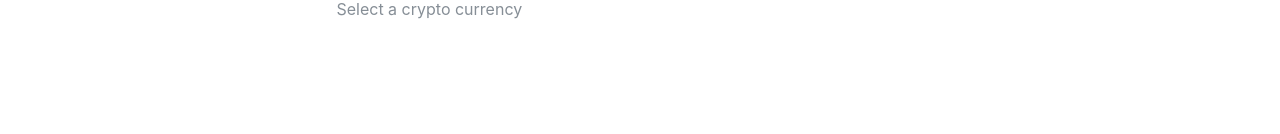
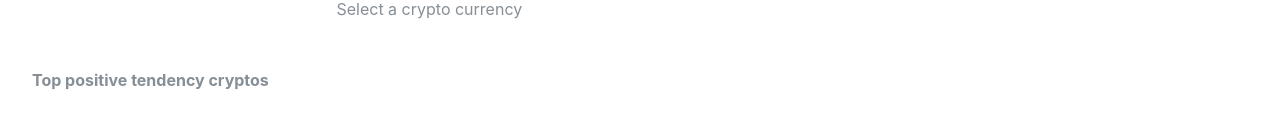
Before and after one commit to Kykal/crypto-dashboard, a React (Vite) app: page / in a window 1280 px wide. Shown: the part 166-300 px from the top of the page. Built offline with nearby package versions, Linux system fonts and the light colour scheme; no server answers.

Commit message:
add title

```diff
--- a/src/components/organisms/top-cryptos-with-positive-trend/index.tsx
+++ b/src/components/organisms/top-cryptos-with-positive-trend/index.tsx
@@ -1,7 +1,18 @@
+//MATERIAL DESIGN
+//Components
+
+import { Stack, Title } from "@mantine/core";
+
 //Main component
 const TopCryptosWithPositiveTrend = () => {
   //Main render
-  return <></>;
+  return (
+    <Stack>
+      <Title order={2} c="dimmed" size="md">
+        Top positive tendency cryptos
+      </Title>
+    </Stack>
+  );
 };
 
 export default TopCryptosWithPositiveTrend; // Export main component
```
